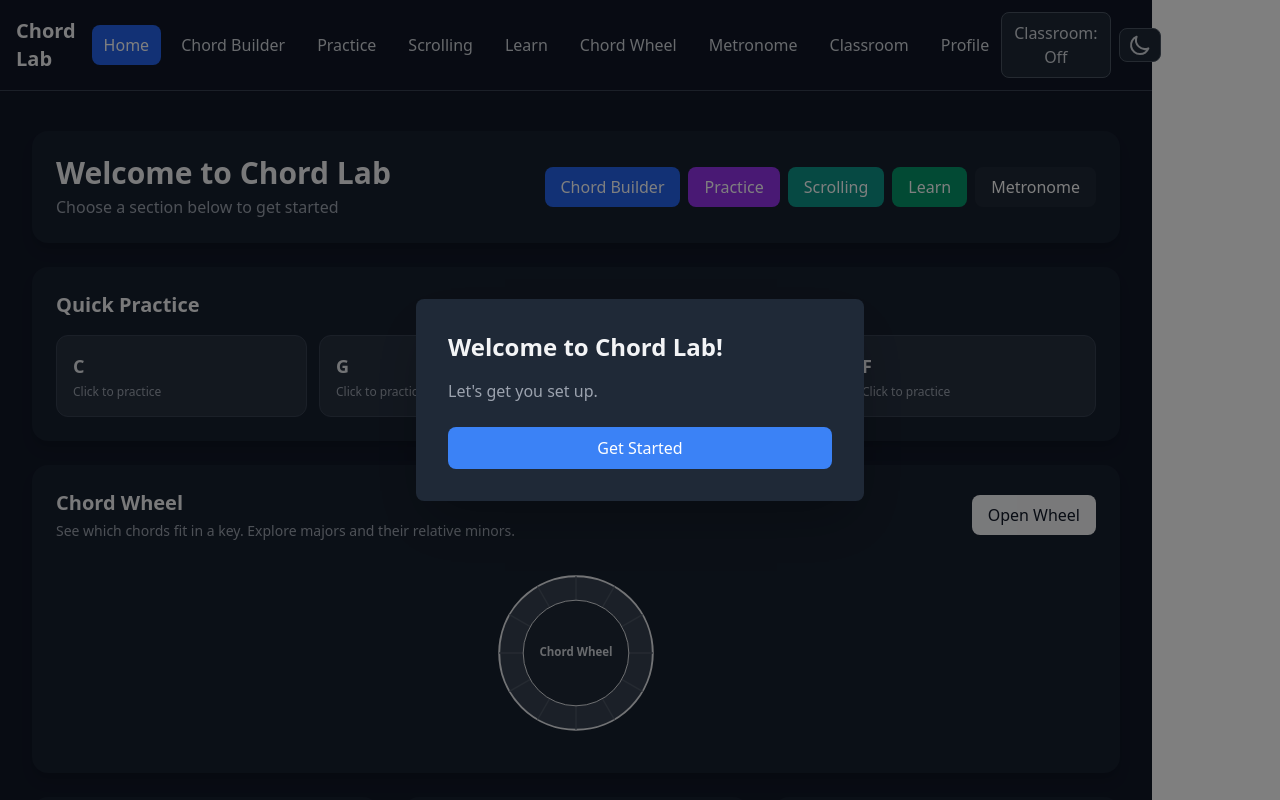
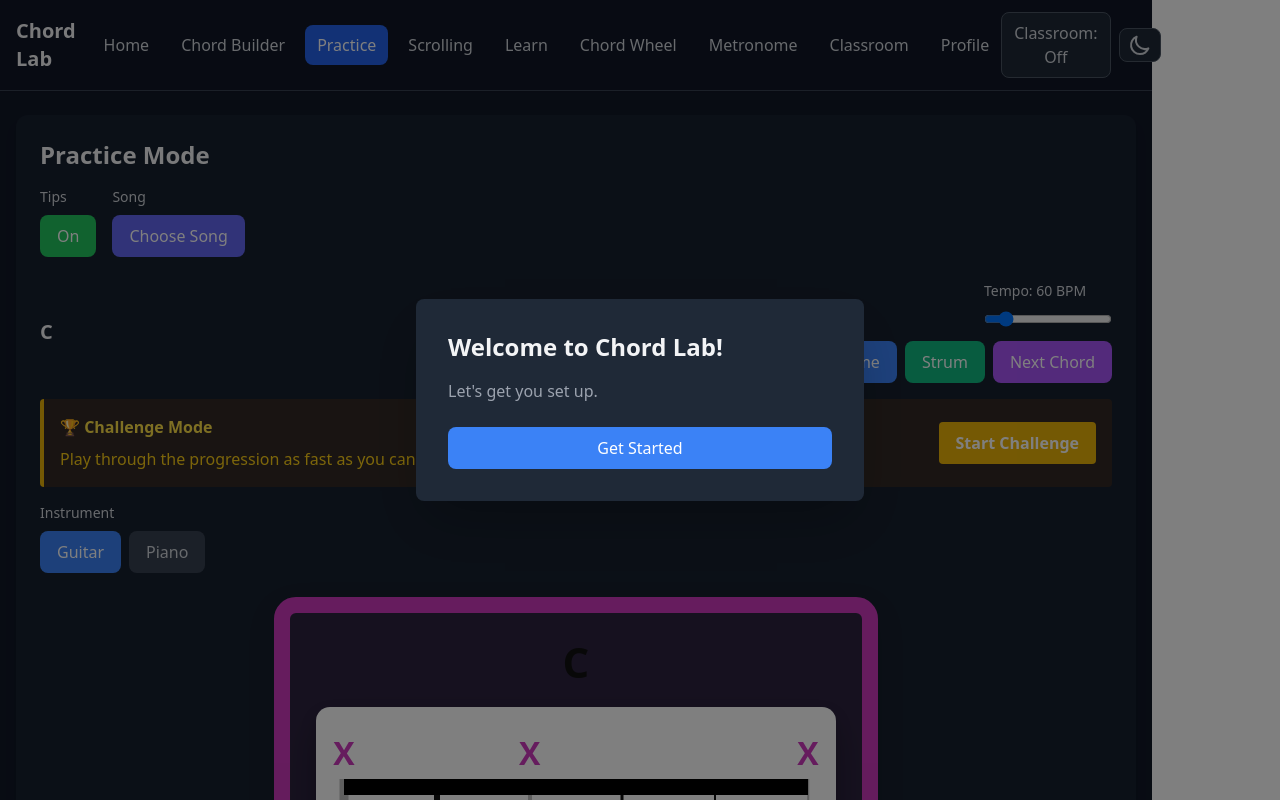
Before and after one commit to SquidgyG/Chord-Lab, a React (Vite) app: page /#/practice in a window 1280 px wide. Before the commit this address led to /#/. Shown: the top 800 px of the page. Built offline with nearby package versions, Linux system fonts and the light colour scheme.

Commit message:
feat: introduce song practice component

```diff
--- a/src/components/practice-mode/PracticeMode.tsx
+++ b/src/components/practice-mode/PracticeMode.tsx
@@ -9,6 +9,7 @@ import ChallengeMode from './ChallengeMode';
 import Statistics from './Statistics';
 import PracticeMetronomeControls from './PracticeMetronomeControls';
 import InstrumentPanel from './InstrumentPanel';
+import SongPractice from './SongPractice';
 
 interface Chord {
   name: string;
@@ -116,6 +117,7 @@ function getDiatonicForKey(keyCenter: MajorKey) {
 const PracticeMode: FC = () => {
   const [selectedInstrument, setSelectedInstrument] = useState<'guitar' | 'piano'>('guitar');
   const [currentChord, setCurrentChord] = useState<Chord | null>(chords[0]);
+  const [showSongPractice, setShowSongPractice] = useState(false);
   const { unlockAchievement } = useAchievements();
   const [{ isPlaying, bpm }, { start, stop, setBpm }] = useMetronome(60, 4);
   const {
@@ -221,6 +223,10 @@ const PracticeMode: FC = () => {
     }));
   }, [keyCenter]);
 
+  if (showSongPractice) {
+    return <SongPractice onClose={() => setShowSongPractice(false)} />;
+  }
+
   return (
     <div className="bg-white dark:bg-gray-800/50 rounded-xl shadow-lg p-6">
       <h2 className="text-2xl font-bold text-gray-800 dark:text-gray-100 mb-4">Practice Mode</h2>
@@ -282,6 +288,17 @@ const PracticeMode: FC = () => {
             }`}
           >
             {showTips ? 'On' : 'Off'}
+          </button>
+        </div>
+        <div>
+          <label className="block text-sm font-medium text-gray-700 dark:text-gray-300 mb-2">
+            Song
+          </label>
+          <button
+            onClick={() => setShowSongPractice(true)}
+            className="px-4 py-2 rounded-lg bg-indigo-500 text-white"
+          >
+            Choose Song
           </button>
         </div>
       </div>
--- /dev/null
+++ b/src/components/practice-mode/SongPractice.tsx
@@ -0,0 +1,212 @@
+import { useState, useEffect, type FC } from 'react';
+import songs, { type Song } from '../../data/songs';
+import useMetronome from '../../hooks/useMetronome';
+import useAudio from '../../hooks/useAudio';
+import PracticeMetronomeControls from './PracticeMetronomeControls';
+import InstrumentPanel from './InstrumentPanel';
+
+interface Chord {
+  name: string;
+  guitarPositions: { string: number; fret: number }[];
+  guitarFingers: number[];
+  pianoNotes: string[];
+}
+
+const chords: Chord[] = [
+  {
+    name: 'C',
+    guitarPositions: [
+      { string: 2, fret: 1 },
+      { string: 4, fret: 2 },
+      { string: 5, fret: 3 },
+    ],
+    guitarFingers: [1, 2, 3],
+    pianoNotes: ['C4', 'E4', 'G4'],
+  },
+  {
+    name: 'G',
+    guitarPositions: [
+      { string: 1, fret: 3 },
+      { string: 2, fret: 0 },
+      { string: 5, fret: 2 },
+      { string: 6, fret: 3 },
+    ],
+    guitarFingers: [3, 0, 2, 4],
+    pianoNotes: ['G3', 'B3', 'D4'],
+  },
+  {
+    name: 'F',
+    guitarPositions: [
+      { string: 1, fret: 1 },
+      { string: 2, fret: 1 },
+      { string: 3, fret: 2 },
+      { string: 4, fret: 3 },
+    ],
+    guitarFingers: [1, 1, 2, 3],
+    pianoNotes: ['F3', 'A3', 'C4'],
+  },
+  {
+    name: 'Am',
+    guitarPositions: [
+      { string: 2, fret: 1 },
+      { string: 3, fret: 2 },
+      { string: 4, fret: 2 },
+    ],
+    guitarFingers: [1, 2, 3],
+    pianoNotes: ['A3', 'C4', 'E4'],
+  },
+  {
+    name: 'Em',
+    guitarPositions: [
+      { string: 4, fret: 2 },
+      { string: 5, fret: 2 },
+    ],
+    guitarFingers: [2, 3],
+    pianoNotes: ['E3', 'G3', 'B3'],
+  },
+  {
+    name: 'Dm',
+    guitarPositions: [
+      { string: 1, fret: 1 },
+      { string: 2, fret: 3 },
+      { string: 3, fret: 2 },
+    ],
+    guitarFingers: [1, 3, 2],
+    pianoNotes: ['D4', 'F4', 'A4'],
+  },
+];
+
+const getChord = (name: string): Chord | undefined =>
+  chords.find(c => c.name === name);
+
+interface SongPracticeProps {
+  onClose: () => void;
+}
+
+const SongPractice: FC<SongPracticeProps> = ({ onClose }) => {
+  const [selectedSong, setSelectedSong] = useState<Song | null>(null);
+  const [currentChordIndex, setCurrentChordIndex] = useState(0);
+  const [selectedInstrument, setSelectedInstrument] =
+    useState<'guitar' | 'piano'>('guitar');
+  const [{ isPlaying, bpm }, { start, stop, setBpm }] = useMetronome(60, 4);
+  const { playChord, playGuitarNote, initAudio, fretToNote } = useAudio();
+
+  const currentChord =
+    selectedSong ? getChord(selectedSong.progression[currentChordIndex]) : null;
+
+  useEffect(() => {
+    if (selectedSong) {
+      setBpm(selectedSong.bpm);
+    }
+  }, [selectedSong, setBpm]);
+
+  const toggleMetronome = () => {
+    if (isPlaying) {
+      stop();
+    } else {
+      start();
+    }
+  };
+
+  const handleStrum = () => {
+    if (currentChord) {
+      const notes =
+        selectedInstrument === 'piano'
+          ? currentChord.pianoNotes
+          : currentChord.guitarPositions.map(p => fretToNote(p.string, p.fret));
+      playChord(notes, 1, selectedInstrument);
+    }
+  };
+
+  const nextChord = () => {
+    if (!selectedSong) return;
+    setCurrentChordIndex(
+      (currentChordIndex + 1) % selectedSong.progression.length,
+    );
+  };
+
+  return (
+    <div className="bg-white dark:bg-gray-800/50 rounded-xl shadow-lg p-6">
+      <div className="flex justify-between items-center mb-4">
+        <h2 className="text-2xl font-bold text-gray-800 dark:text-gray-100">
+          Song Practice
+        </h2>
+        <button
+          onClick={onClose}
+          className="px-3 py-1 rounded bg-gray-200 dark:bg-gray-700 dark:text-gray-300"
+        >
+          Back
+        </button>
+      </div>
+
+      {!selectedSong ? (
+        <div>
+          <h3 className="text-lg font-semibold mb-4 text-gray-800 dark:text-gray-200">
+            Choose a Song
+          </h3>
+          <ul className="space-y-2">
+            {songs.map(song => (
+              <li key={song.title}>
+                <button
+                  onClick={() => {
+                    setSelectedSong(song);
+                    setCurrentChordIndex(0);
+                  }}
+                  className="w-full text-left px-4 py-2 bg-gray-100 dark:bg-gray-700 rounded hover:bg-blue-100 dark:hover:bg-gray-600"
+                >
+                  {song.title} – {song.artist}
+                </button>
+              </li>
+            ))}
+          </ul>
+        </div>
+      ) : (
+        <div>
+          <h3 className="text-xl font-bold text-gray-800 dark:text-gray-100 mb-1">
+            {selectedSong.title}
+          </h3>
+          <p className="text-gray-600 dark:text-gray-400 mb-4">
+            {selectedSong.artist} • Key: {selectedSong.key} • Original Tempo:{' '}
+            {selectedSong.bpm} BPM
+          </p>
+
+          <div className="mb-4 flex flex-wrap gap-2">
+            {selectedSong.progression.map((chordName, idx) => (
+              <button
+                key={`${chordName}-${idx}`}
+                onClick={() => setCurrentChordIndex(idx)}
+                className={`px-3 py-1 rounded-lg ${
+                  idx === currentChordIndex
+                    ? 'bg-blue-500 text-white'
+                    : 'bg-gray-200 dark:bg-gray-700 dark:text-gray-300'
+                }`}
+              >
+                {chordName}
+              </button>
+            ))}
+          </div>
+
+          <PracticeMetronomeControls
+            isPlaying={isPlaying}
+            bpm={bpm}
+            setBpm={setBpm}
+            toggleMetronome={toggleMetronome}
+            handleStrum={handleStrum}
+            nextChord={nextChord}
+          />
+
+          <InstrumentPanel
+            selectedInstrument={selectedInstrument}
+            onInstrumentChange={setSelectedInstrument}
+            chord={currentChord}
+            playGuitarNote={playGuitarNote}
+            playPianoNote={note => playChord([note], 0.5, 'piano')}
+            initAudio={initAudio}
+          />
+        </div>
+      )}
+    </div>
+  );
+};
+
+export default SongPractice;
--- /dev/null
+++ b/src/data/songs.ts
@@ -0,0 +1,33 @@
+export interface Song {
+  title: string;
+  artist: string;
+  key: string;
+  progression: string[];
+  bpm: number;
+}
+
+export const songs: Song[] = [
+  {
+    title: 'Let It Be',
+    artist: 'The Beatles',
+    key: 'C',
+    progression: ['C', 'G', 'Am', 'F'],
+    bpm: 72,
+  },
+  {
+    title: 'Hallelujah',
+    artist: 'Leonard Cohen',
+    key: 'C',
+    progression: ['C', 'Am', 'C', 'Am', 'F', 'C', 'G', 'G'],
+    bpm: 56,
+  },
+  {
+    title: 'No Woman No Cry',
+    artist: 'Bob Marley',
+    key: 'C',
+    progression: ['C', 'G', 'Am', 'F'],
+    bpm: 79,
+  },
+];
+
+export default songs;
```
